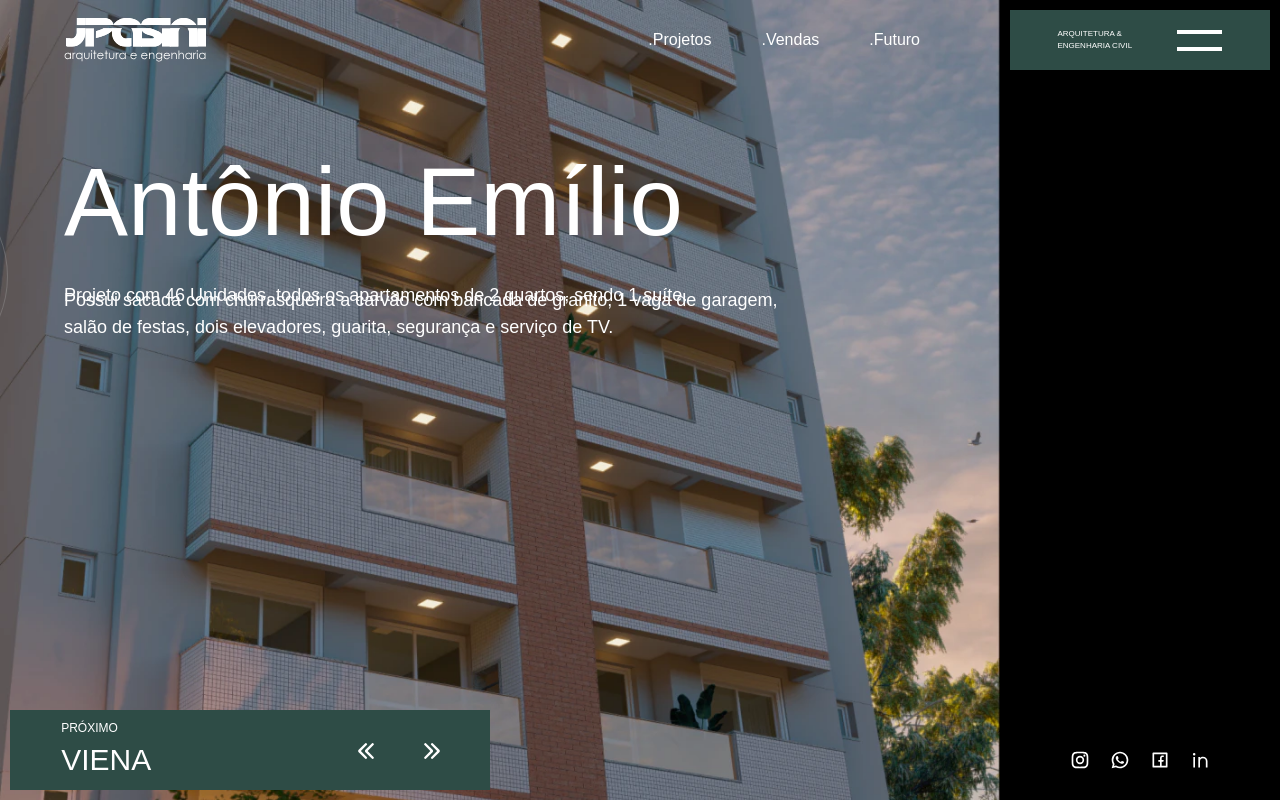
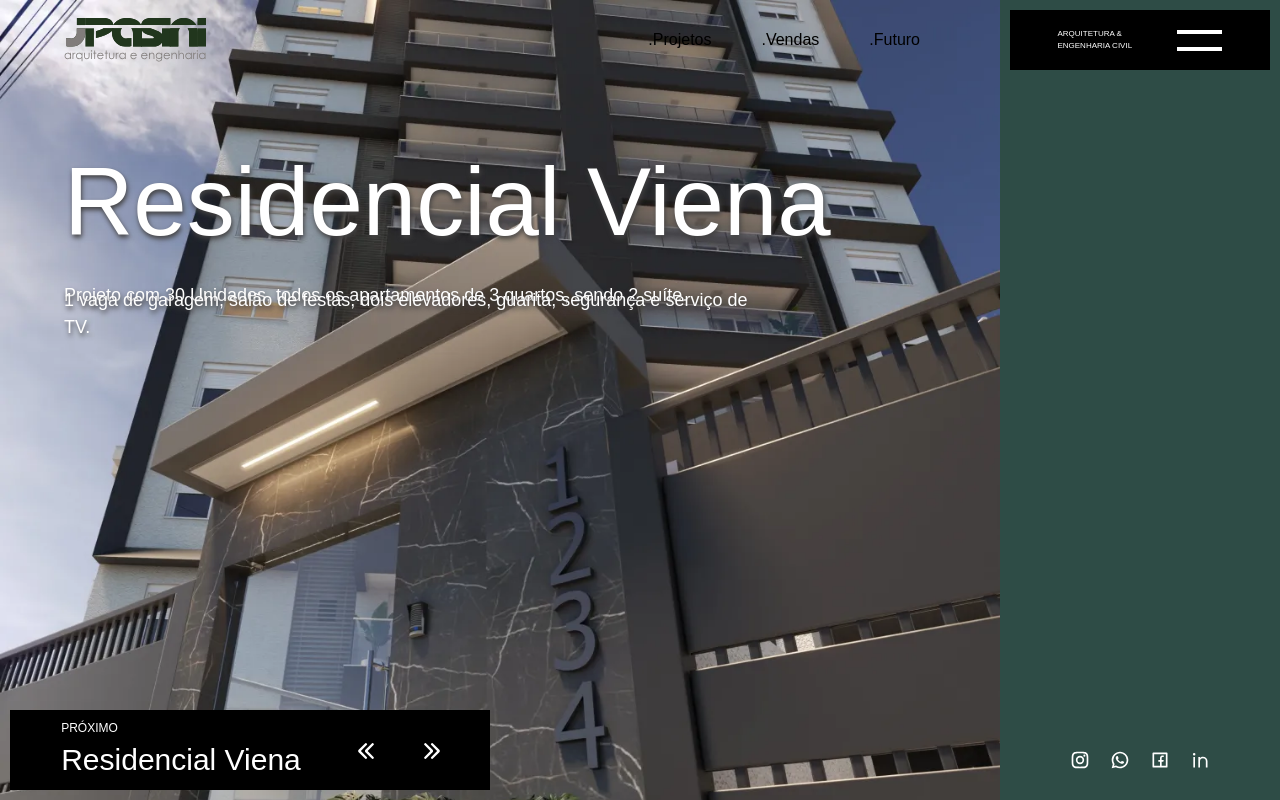
Before and after one commit to fabiomantelli/jpasini, a Next.js app: page / in a window 1280 px wide. Built offline with nearby package versions, Linux system fonts and the light colour scheme.

Commit message:
feat: added transition between enterprises

```diff
--- a/src/components/EmilioText/index.tsx
+++ b/src/components/EmilioText/index.tsx
@@ -1,7 +1,4 @@
-import { keyframes, Text } from '@chakra-ui/react'
-import { useEffect, useState } from 'react';
-
-import { enterprisesData } from '../../data/enterprises';
+import { Divider, Flex, keyframes, Text } from "@chakra-ui/react";
 
 const moveTextUp = keyframes`
   0%  {
@@ -20,39 +17,71 @@ const moveTextDown = keyframes`
   }
 `;
 
-function EmilioText() {
-  const moveTextUpAnimation = `${moveTextUp} 0.5s ease-in-out`;
-  const moveTextDownAnimation = `${moveTextDown} 1s ease-in-out`;
+const motionLineToRight = keyframes`
+  0% { width: 0%; }
+  100% { width: calc(100vw - 280px); }
+`;
+const motionCircleToRight = keyframes`
+  0% { left: -20%; }
+  100% { left: 3%; }
+`;
 
-  const [count, setCount] = useState(1);
-  const [name, setName] = useState(enterprisesData[0].name);
-  const [mainDescription, setMainDescription] = useState(enterprisesData[0].mainDescription);
-  const [secondaryDescription, setSecondaryDescription] = useState(enterprisesData[0].secondaryDescription);
+const motionToLeft = keyframes`
+  0% { width: 0%; }
+  100% { width: 280px; }
+`
 
-  useEffect(() => {
-    const interval = setInterval(() => {
+interface EnterpriseProps {
+  logoColor: string;
+  textColor: string;
+  count: number;
+  name: string;
+  mainDescription: string;
+  secondaryDescription: string;
+}
 
-      if (count < Object.keys(enterprisesData).length) {
-        const enterprise = enterprisesData.filter((data, index) => index === count);
-        setName(enterprise[0].name);
-        setMainDescription(enterprise[0].mainDescription);
-        setSecondaryDescription(enterprise[0].secondaryDescription);
-        setCount(count + 1)
-      } else {
-        setCount(1);
-        setName(enterprisesData[0].name)
-        setMainDescription(enterprisesData[0].mainDescription);
-        setSecondaryDescription(enterprisesData[0].secondaryDescription);
-      }
-
-    }, 2000)
-
-    return () => clearInterval(interval);
-  }, [count])
+function EmilioText({ logoColor, textColor, count, name, mainDescription, secondaryDescription }: EnterpriseProps) {
+  const moveTextUpAnimation = `${moveTextUp} 1.5s ease-in-out`;
+  const moveTextDownAnimation = `${moveTextDown} 1.5s ease-in-out`;
+  const motionLineToRightAnimation = `${motionLineToRight} 1.5s linear forwards`;
+  const motionCircleToRightAnimation = `${motionCircleToRight} 1.5s linear forwards`;
+  const motionToLeftAnimation = `${motionToLeft} 1.5s linear backwards`;
 
   return (
     <>
+      <Divider
+        key={count}
+        position="fixed"
+        display={["none", "none", "none", "none", "flex"]}
+        left="0"
+        top={{ xl: "275px", lg: "240px" }}
+        borderColor="rgba(179,179,179,1)"
+        animation={motionLineToRightAnimation}
+      />
+      <Divider
+        key={count + `rightLine`}
+        position='fixed'
+        display={["none", "none", "none", "none", "flex"]}
+        top={{ xl: "267px", lg: "240px" }}
+        width='280px'
+        right='0'
+        height="0px"
+        animation={motionToLeftAnimation}
+        borderColor="rgba(179,179,179,1)"
+      />
+      <Flex
+        key={count + `circle`}
+        position="fixed"
+        display={["none", "none", "none", "none", "flex"]}
+        width="213px"
+        height="213px"
+        top={{ xl: "160px", lg: "130px" }}
+        border="1px solid rgba(179,179,179,0.3)"
+        borderRadius="50%"
+        animation={motionCircleToRightAnimation}
+      />
       <Text
+        key={name}
         fontSize={{
           xl: "8xl",
           lg: "7xl",
@@ -60,27 +89,32 @@ function EmilioText() {
           sm: "5xl",
           base: "3xl",
         }}
-        color="white"
+        color={textColor == 'white' ? 'white' : 'black'}
         fontStyle="body"
         textAlign={{ md: "initial", base: "center" }}
+        textShadow="1px 3px 5px #424141"
         animation={moveTextUpAnimation}
       >
         {name}
       </Text>
       <Text
+        key={mainDescription}
         fontSize={{ xl: "lg", lg: "md", md: "sm", sm: "xs", base: "as" }}
-        color="white"
+        color={textColor == 'white' ? 'white' : 'black'}
         maxW={{ md: "80%" }}
         textAlign={{ md: "initial", base: "center" }}
+        textShadow="1px 3px 5px #424141"
         animation={moveTextDownAnimation}
       >
         {mainDescription}
         &nbsp;
       </Text>
       <Text
+        key={secondaryDescription}
         display={["none", "none", "none", "none", "flex"]}
         maxW={{ md: "80%" }}
-        color='white'
+        color={textColor == 'white' ? 'white' : 'black'}
+        textShadow="1px 3px 5px #424141"
         animation={moveTextDownAnimation}
         fontSize={{ xl: "lg", lg: "md", md: "sm", sm: "xs", base: "as" }}
       >
@@ -89,9 +123,8 @@ function EmilioText() {
         vaga de garagem, salão de festas, dois elevadores, guarita,
         segurança e serviço de TV. */}
       </Text>
-
     </>
-  )
+  );
 }
 
-export default EmilioText
+export default EmilioText;
--- a/src/components/Header/index.tsx
+++ b/src/components/Header/index.tsx
@@ -5,18 +5,13 @@ import {
   ListItem,
   Flex,
   Spacer,
-  useMediaQuery,
 } from '@chakra-ui/react'
 
-import Menu from '../../components/Menu'
-
 interface LogoProps {
-  logo: string
+  logoColor: string
 }
 
-function Header({ logo }: LogoProps) {
-  // const [isLargerThan1280] = useMediaQuery('(min-width: 1280px)');
-
+function Header({ logoColor }: LogoProps) {
   return (
     <Box
       padding='10px 80px 10px 5vw'
@@ -30,19 +25,19 @@ function Header({ logo }: LogoProps) {
         justifyContent="space-evenly"
       >
         <Link href="/">
-          <img src={logo == 'white' ? '../white-logo.svg' : '../logo.svg'} width='100%' height='100%' />
+          <img src={logoColor == 'white' ? '../white-logo.svg' : '../logo.svg'} width='100%' height='100%' />
         </Link>
         <Spacer />
         <List display={['none', 'none', 'none', 'flex', 'block']}>
           <Flex
-            color={logo == 'white' ? 'white' : 'black'}
+            color={logoColor == 'white' ? 'white' : 'black'}
           // border="2px solid red"
           >
             <Link
               href="/projetos"
               style={{ textDecoration: 'none' }}
               // _hover={{ color: 'gray.900', transition: '0.3s' }}
-              _hover={logo == 'white' ? { color: 'gray.900', transition: '0.3s' } : { color: 'green.500', transition: '0.3s' }}
+              _hover={logoColor == 'white' ? { color: 'gray.900', transition: '0.3s' } : { color: 'green.500', transition: '0.3s' }}
               paddingRight="50px"
             >
               <ListItem>.Projetos</ListItem>
@@ -50,7 +45,7 @@ function Header({ logo }: LogoProps) {
             <Link
               href="/vendas"
               style={{ textDecoration: 'none' }}
-              _hover={logo == 'white' ? { color: 'gray.900', transition: '0.3s' } : { color: 'green.500', transition: '0.3s' }}
+              _hover={logoColor == 'white' ? { color: 'gray.900', transition: '0.3s' } : { color: 'green.500', transition: '0.3s' }}
               paddingRight="50px"
             >
               <ListItem>.Vendas</ListItem>
@@ -58,7 +53,7 @@ function Header({ logo }: LogoProps) {
             <Link
               href="/futuro"
               style={{ textDecoration: 'none' }}
-              _hover={logo == 'white' ? { color: 'gray.900', transition: '0.3s' } : { color: 'green.500', transition: '0.3s' }}
+              _hover={logoColor == 'white' ? { color: 'gray.900', transition: '0.3s' } : { color: 'green.500', transition: '0.3s' }}
             >
               <ListItem>.Futuro</ListItem>
             </Link>
--- a/src/components/MainSection/index.tsx
+++ b/src/components/MainSection/index.tsx
@@ -1,52 +1,34 @@
-import { Box, Stack, Text, Flex, Divider, keyframes } from "@chakra-ui/react";
+import { Box, Stack } from "@chakra-ui/react";
 import EmilioText from "../EmilioText";
 
-interface logoProps {
-  logo: string;
+interface EnterpriseProps {
+  logoColor: string;
+  textColor: string;
+  count: number;
+  name: string;
+  mainDescription: string;
+  secondaryDescription: string;
 }
 
-const motionLineToRight = keyframes`
-  0% { width: 0%; }
-  100% { width: calc(100vw - 280px); }
-`;
-const motionCircleToRight = keyframes`
-  0% { left: -20%; }
-  100% { left: 3%; }
-`;
-
-function MainSection({ logo }: logoProps) {
-  const motionLineToRightAnimation = `${motionLineToRight} 1s linear forwards`;
-  const motionCircleToRightAnimation = `${motionCircleToRight} 1s linear forwards`;
-
+function MainSection({ logoColor, textColor, count, name, mainDescription, secondaryDescription }: EnterpriseProps) {
   return (
     <>
       <Box width="80vw" display="flex" marginRight="auto" marginLeft="auto">
-        <Divider
-          position="absolute"
-          display={["none", "none", "none", "none", "flex"]}
-          left="0"
-          top={{ xl: "275px", lg: "240px" }}
-          borderColor="rgba(179,179,179,1)"
-          animation={motionLineToRightAnimation}
-        />
         <Stack
           height={["70vh", "70vh", "70vh", "70vh", "auto"]}
           justifyContent={{ md: "initial", base: "center" }}
           padding="50px 5vw"
-          width="100%"
+          width={['100%', '100%', '100%', 'calc(100vw - 280px);']}
           position="relative"
         >
-          <Flex
-            position="absolute"
-            display={["none", "none", "none", "none", "flex"]}
-            width="213px"
-            height="213px"
-            top={{ xl: "90px", lg: "60px", md: "60px" }}
-            border="1px solid rgba(179,179,179,0.3)"
-            borderRadius="50%"
-            animation={motionCircleToRightAnimation}
+          <EmilioText
+            logoColor={logoColor}
+            textColor={textColor}
+            count={count}
+            name={name}
+            mainDescription={mainDescription}
+            secondaryDescription={secondaryDescription}
           />
-          <EmilioText />
         </Stack>
       </Box>
     </>
--- a/src/components/Menu/index.tsx
+++ b/src/components/Menu/index.tsx
@@ -3,38 +3,33 @@ import { Flex, Text, useMediaQuery } from "@chakra-ui/react";
 import { Slant as Hamburger } from "hamburger-react";
 
 interface LogoProps {
- logo: string
+    logoColor: string
 }
 
-function Menu({ logo }: LogoProps) {
- const [isLargerThan1280] = useMediaQuery('(min-width: 1280px)');
- const [isLargerThan768] = useMediaQuery('(min-width: 768px)');
+function Menu({ logoColor }: LogoProps) {
  return (
   <Flex
    position='absolute'
    right={0}
    top={0}
    height="60px"
-   // width='14vw'
-//    width={isLargerThan768 ? '260px' : '45vw'}
    width={['45vw', '45vw', '45vw', '260px', '260px']}
-//    display={['none', 'none', 'none', 'block']}
    margin='10px 10px 0 0'
    padding="5px"
    alignItems='center'
-   background={logo == 'white' ? 'green.500' : 'black'}
+   background={logoColor == 'white' ? 'green.500' : 'black'}
    justifyContent='space-evenly'
   >
    <Text
     color='white'
     fontSize='as'
    >
-    ARQUITETURA & <br />
+    ARQUITETURA &#38; <br />
     ENGENHARIA CIVIL
    </Text>
    <Hamburger
     color='white'
-    size={isLargerThan1280 ? 45 : 25}
+    size={45}
    />
   </Flex>
  )
--- a/src/components/Next/index.tsx
+++ b/src/components/Next/index.tsx
@@ -1,11 +1,14 @@
 import { ArrowLeftIcon, ArrowRightIcon } from "@chakra-ui/icons";
-import { Box, Flex, Text, useMediaQuery } from "@chakra-ui/react"
+import { Box, Flex, Text } from "@chakra-ui/react"
 
 interface LogoProps {
- logo: string
+    logoColor: string;
+    name: string;
 }
 
-function Next({ logo }: LogoProps) {
+function Next({ logoColor, name }: LogoProps) {
+    console.log(`name: ${name}`)
+    console.log(`logoColor: ${logoColor}`)
  return (
   <Flex
    position="absolute"
@@ -16,7 +19,7 @@ function Next({ logo }: LogoProps) {
    width={['calc(95vw - 10px)','calc(95vw - 10px)', 'calc(95vw - 10px)', 480]}
    height="80px"
    alignItems="center"
-   background={['none', 'none', 'none', (logo == "white" ? "green.500" : "black")]}
+   background={['none', 'none', 'none', (logoColor == "white" ? "green.500" : "black")]}
    justifyContent="space-between"
    marginLeft={['5vw', '5vw', '5vw', '10px']}
   >
@@ -24,11 +27,15 @@ function Next({ logo }: LogoProps) {
     <Text color="white" fontSize="xs">
      PRÓXIMO
     </Text>
-    <Text color="white" fontSize="3xl">
-     VIENA
+    <Text
+        key={name}
+        color="white"
+        fontSize="3xl"
+    >
+     {name}
     </Text>
    </Box>
-   <Box marginRight={['none', 'none', 'none', '50px']}>
+   <Box marginRight={['10px', '10px', 'none', '50px']}>
     <ArrowLeftIcon color="white" marginRight="50px" />
     <ArrowRightIcon color="white" />
    </Box>
--- a/src/components/RightSide/index.tsx
+++ b/src/components/RightSide/index.tsx
@@ -19,35 +19,18 @@ import {
 } from 'react-icons/ri'
 
 interface logoProps {
-  logo: string
+  logoColor: string
 }
 
-const motionToLeft = keyframes`
-  0% { width: 0%; }
-  100% { width: 280px; }
-`
-
-function RightSide({ logo }: logoProps) {
-  const motionToLeftAnimation = `${motionToLeft} 1s linear backwards`;
-
+function RightSide({ logoColor }: logoProps) {
   return (
     <Box
       width='280px'
       height='100vh'
-      background={logo == 'white' ? 'black' : 'green.500'}
+      background={logoColor == 'white' ? 'black' : 'green.500'}
       display={['none', 'none', 'none', 'block']}
 
     >
-      <Divider
-        position='fixed'
-        display={["none", "none", "none", "none", "flex"]}
-        top={{ xl: "275px", lg: "240px" }}
-        width='280px'
-        right='0'
-        height="0px"
-        animation={motionToLeftAnimation}
-        borderColor="rgba(179,179,179,1)"
-      />
       <Flex
         alignItems='flex-end'
         justifyContent='center'
--- a/src/data/enterprises.ts
+++ b/src/data/enterprises.ts
@@ -2,11 +2,17 @@ export const enterprisesData = [
  {
    name: "Antônio Emílio",
    mainDescription: "Projeto com 46 Unidades, todos os apartamentos de 2 quartos, sendo 1 suíte.",
-   secondaryDescription: "Possui sacada com churrasqueira a carvão com bancada de granito, 1 vaga de garagem, salão de festas, dois elevadores, guarita, segurança e serviço de TV."
+   secondaryDescription: "Possui sacada com churrasqueira a carvão com bancada de granito, 1 vaga de garagem, salão de festas, dois elevadores, guarita, segurança e serviço de TV.",
+   url: "/background-antonio-emilio.webp",
+   logoColor: "white",
+   textColor: "white"
  },
  {
    name: "Residencial Viena",
    mainDescription: "Projeto com 30 Unidades, todos os apartamentos de 3 quartos, sendo 2 suíte.",
-   secondaryDescription: "1 vaga de garagem, salão de festas, dois elevadores, guarita, segurança e serviço de TV."
+   secondaryDescription: "1 vaga de garagem, salão de festas, dois elevadores, guarita, segurança e serviço de TV.",
+   url: "/background-viena.webp",
+   logoColor: "green",
+   textColor: "white"
  },
 ]
--- a/src/pages/antonio-emilio.tsx
+++ b/src/pages/antonio-emilio.tsx
@@ -13,7 +13,6 @@ interface LogoProps {
 function AntonioEmilio({ logo }:  LogoProps) {
     return (
         <Box
-            // maxW="100vw"
             margin="0 auto"
         >
             <Header logo="green" />
--- a/src/pages/index.tsx
+++ b/src/pages/index.tsx
@@ -1,28 +1,82 @@
+import { useEffect, useState } from "react";
 import type { NextPage } from "next";
 
 import Header from "../components/Header";
 import MainSection from "../components/MainSection";
 import RightSide from "../components/RightSide";
-import { Box, Flex } from "@chakra-ui/react";
+import { Box, Flex, keyframes } from "@chakra-ui/react";
 
 import Menu from '../components/Menu'
 import Next from "../components/Next";
 
+import { enterprisesData } from "../data/enterprises"
+
+const fadeIn = keyframes`
+  0% { opacity: 0.5; }
+  100% { opacity: 1; }
+`
 const Home: NextPage = () => {
+  const [count, setCount] = useState(1);
+  const [name, setName] = useState(enterprisesData[0].name);
+  const [mainDescription, setMainDescription] = useState(enterprisesData[0].mainDescription);
+  const [secondaryDescription, setSecondaryDescription] = useState(enterprisesData[0].secondaryDescription);
+  const [url, setUrl] = useState(enterprisesData[0].url);
+  const [logoColor, setLogoColor] = useState(enterprisesData[0].logoColor);
+  const [textColor, setTextColor] = useState(enterprisesData[0].textColor)
+
+  useEffect(() => {
+    const interval = setInterval(() => {
+      if (count < Object.keys(enterprisesData).length) {
+        const enterprise = enterprisesData.filter((data, index) => index === count);
+        setName(enterprise[0].name);
+        setMainDescription(enterprise[0].mainDescription);
+        setSecondaryDescription(enterprise[0].secondaryDescription);
+        setUrl(enterprise[0].url);
+        setCount(count + 1);
+        setLogoColor(enterprise[0].logoColor)
+        setTextColor(enterprise[0].textColor)
+      } else {
+        setCount(1);
+        setName(enterprisesData[0].name);
+        setMainDescription(enterprisesData[0].mainDescription);
+        setSecondaryDescription(enterprisesData[0].secondaryDescription);
+        setUrl(enterprisesData[0].url);
+        setLogoColor(enterprisesData[0].logoColor);
+        setTextColor(enterprisesData[0].textColor);
+      }
+    }, 3000);
+
+    return () => clearInterval(interval);
+  }, [count]);
+
   return (
     <Flex>
       <Box
-        backgroundImage="/background.webp"
+        key={url}
+        backgroundImage={url}
+        animation={`${fadeIn} 0.7s linear`}
         backgroundSize="cover"
         width={['100vw', '100vw', '100vw', 'calc(100vw - 280px)']}
         height="100vh"
       >
-        <Header logo="white" />
-        <Menu logo="white" />
-        <MainSection logo="white" />
-        <Next logo="white" />
+        <Header logoColor={logoColor} />
+        <Menu logoColor={logoColor} />
+        <MainSection
+          logoColor={logoColor}
+          textColor={textColor}
+          count={count}
+          name={name}
+          mainDescription={mainDescription}
+          secondaryDescription={secondaryDescription}
+        />
+        <Next
+          key={name}
+          logoColor={logoColor}
+          name={name}
+        />
       </Box>
-      <RightSide logo="white" />
+
+      <RightSide logoColor={logoColor} />
     </Flex>
   );
 };
```
Also changed, not shown: public/background-antonio-emilio.webp (renamed from public/background.webp), public/background-viena.webp (added).
